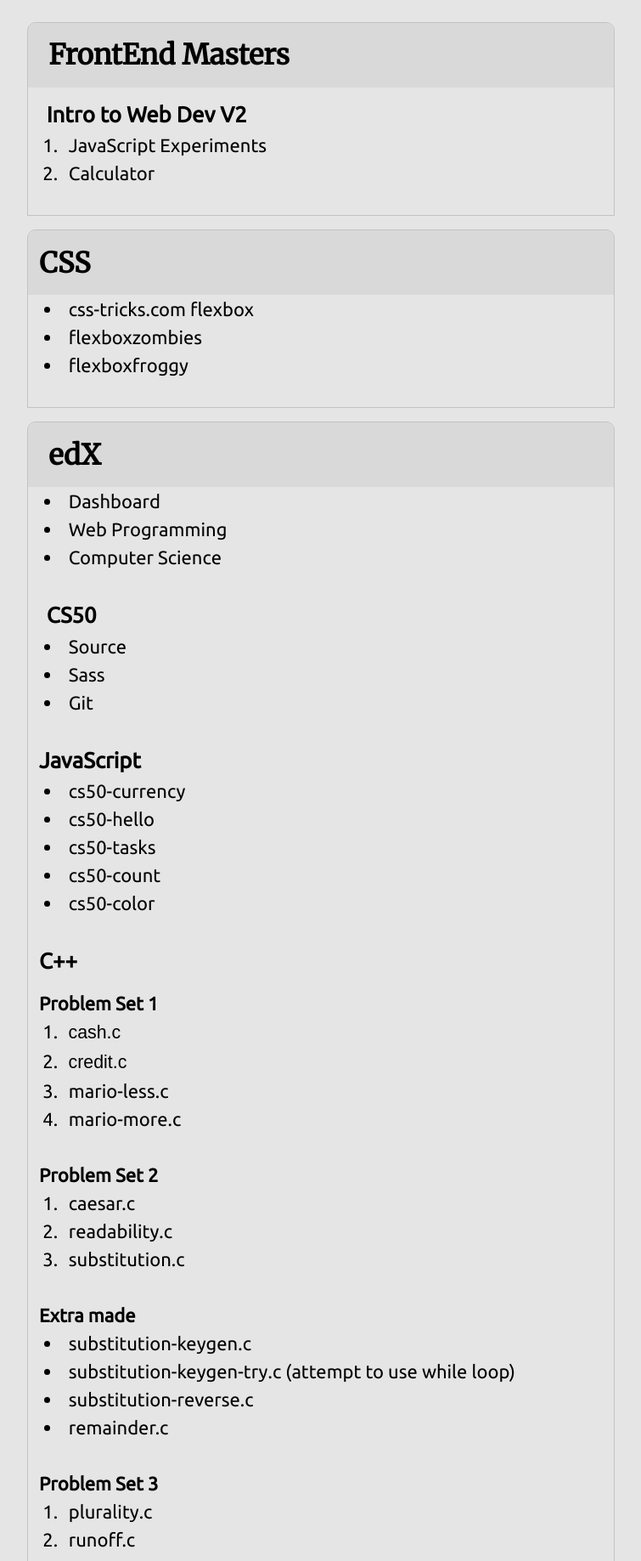
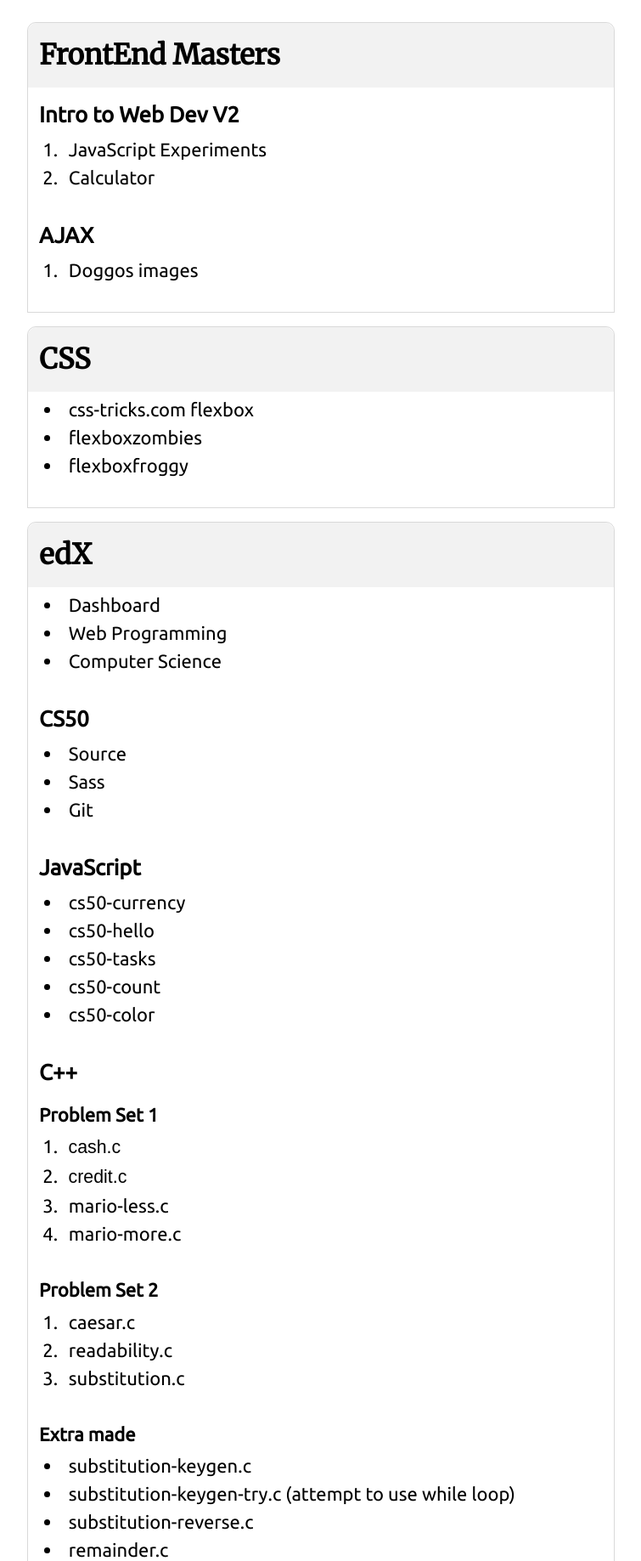
Before and after one commit to gdinarciso/gdinarciso.github.io, a PHP site: page /html/it.html in a window 1280 px wide. Shown: the part 85-1922 px from the top of the page at 85% size, without its empty margins (262-1017 px from the left). Run offline with PHP 8.4, Linux system fonts and the light colour scheme; some web fonts are replaced.

Commit message:
14/8/21 Daily update

```diff
--- a/css/style-mobile.css
+++ b/css/style-mobile.css
@@ -41,7 +41,7 @@ body {
   font-size: 18px;
   line-height: 1.5;
 
-  background-color: rgba(0, 0, 0, 0.1);
+  background-color: rgba(255, 255, 255, 1);
 }
 
 header {
@@ -248,32 +248,7 @@ footer .fa-linkedin-in {
 footer .fa-instagram {
   color: transparent;
   background-clip: text;
-  background: radial-gradient(
-      circle farthest-corner at 35% 90%,
-      rgb(254, 197, 100),
-      transparent 50%
-    ),
-    radial-gradient(circle farthest-corner at 0 140%, rgb(254, 197, 100), transparent 50%),
-    radial-gradient(ellipse farthest-corner at 0 -25%, rgb(82, 88, 207), transparent 50%),
-    radial-gradient(
-      ellipse farthest-corner at 20% -50%,
-      rgb(82, 88, 207),
-      transparent 50%
-    ),
-    radial-gradient(ellipse farthest-corner at 100% 0, rgb(137, 61, 194), transparent 50%),
-    radial-gradient(
-      ellipse farthest-corner at 60% -20%,
-      rgb(137, 61, 194),
-      transparent 50%
-    ),
-    radial-gradient(ellipse farthest-corner at 100% 100%, rgb(217, 49, 122), transparent),
-    linear-gradient(
-      #6559ca,
-      #bc318f 30%,
-      rgb(227, 63, 95) 50%,
-      rgb(247, 118, 56) 70%,
-      #fec66d 100%
-    );
+  background: radial-gradient(circle farthest-corner at 35% 90%, rgb(254, 197, 100), transparent 50%), radial-gradient(circle farthest-corner at 0 140%, rgb(254, 197, 100), transparent 50%), radial-gradient(ellipse farthest-corner at 0 -25%, rgb(82, 88, 207), transparent 50%), radial-gradient(ellipse farthest-corner at 20% -50%, rgb(82, 88, 207), transparent 50%), radial-gradient(ellipse farthest-corner at 100% 0, rgb(137, 61, 194), transparent 50%), radial-gradient(ellipse farthest-corner at 60% -20%, rgb(137, 61, 194), transparent 50%), radial-gradient(ellipse farthest-corner at 100% 100%, rgb(217, 49, 122), transparent), linear-gradient(#6559ca, #bc318f 30%, rgb(227, 63, 95) 50%, rgb(247, 118, 56) 70%, #fec66d 100%);
   -webkit-background-clip: text;
 }
 footer .fa-facebook {
@@ -353,7 +328,7 @@ article.it section h2 {
   background-color: rgba(0, 0, 0, 0.05);
 }
 
-article.it section h3 {
+article.it section :is(h3, p) {
   margin: 0.8rem 0 0 0.8rem;
 }
 
@@ -365,24 +340,20 @@ article.it section :is(h2, h3) a:hover {
 }
 
 article.it section p {
-  margin: 0.8rem 0 0 0.8rem;
   font-weight: bold;
 }
 
-article.it section ol,
-article.it section ul {
-  margin: 0 0 1.5em 0;
+article.it section :is(ol, ul) {
+  margin: 0.2em 0 1.5em 0;
 }
 
-article.it section a {
+article.it section li a {
   padding: 0.15em 0.3em 0.3em;
-  margin-right: 1rem;
   border-radius: 10px;
   border: 1px solid transparent;
 }
 
-article.it section a:hover,
-article.it section .accordion:hover {
+article.it section :is(li a:hover, .accordion:hover) {
   color: var(--greenblue);
   border: 1px solid var(--greenblue);
   background-color: var(--header-bg);
--- a/html/git-command.html
+++ b/html/git-command.html
@@ -4,8 +4,12 @@
     <meta charset="UTF-8" />
     <meta http-equiv="X-UA-Compatible" content="IE=edge" />
     <meta name="viewport" content="width=device-width, initial-scale=1.0" />
+
     <title>Narciso Sbrissa Grimaldi - CS50 Git Commands</title>
+
+    <link rel="shortcut icon" type="image/png" href="/image/favicon.png" />
     <link rel="stylesheet" href="/css/template.css" />
+
     <style>
       .command {
         font-weight: bold;
@@ -28,6 +32,7 @@
       }
     </style>
   </head>
+
   <body>
     <header>
       <h1 id="title"></h1>
--- a/html/it.html
+++ b/html/it.html
@@ -68,6 +68,10 @@
         <ol>
           <li><a href="/js/experiment.js">JavaScript Experiments</a></li>
           <li><a href="/html/calculator.html">Calculator</a></li>
+        </ol>
+        <h3>AJAX</h3>
+        <ol>
+          <li><a href="/html/doggos.html">Doggos images</a></li>
         </ol>
       </section>
 
```
Also changed, not shown: html/template.html (+12 -1 lines).
